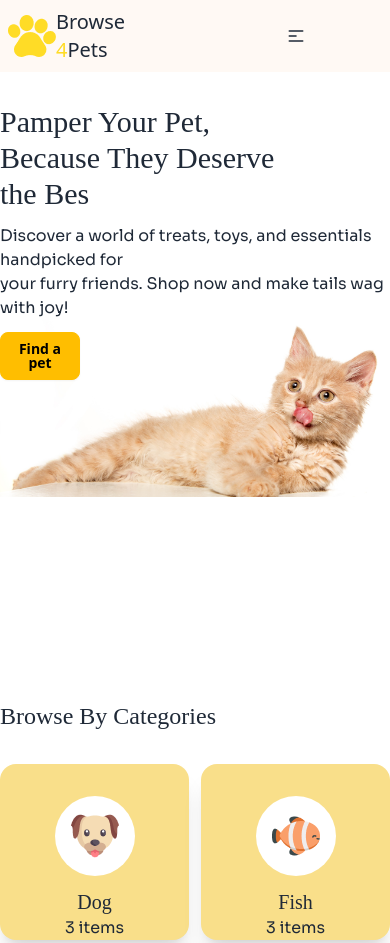
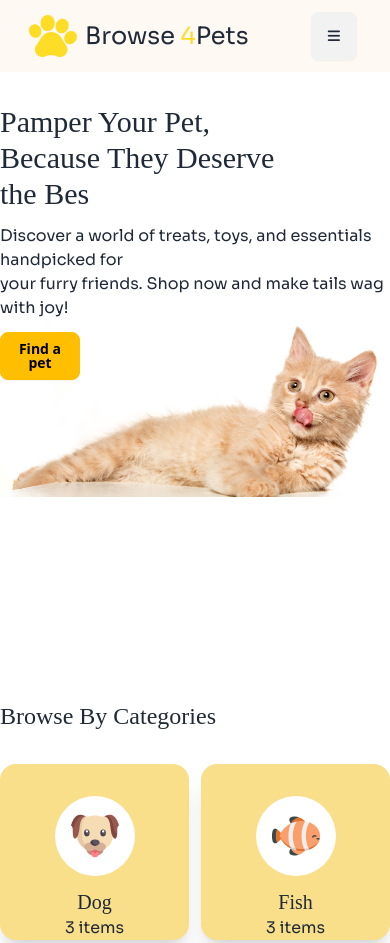
Before and after one commit to mahatab6/pet-shop, a plain HTML site: page index.html in a window 390 px wide. Shown: the top 943 px of the page. Drawn offline with nearby package versions, Linux system fonts and the light colour scheme; a web font is replaced by a local one.

Commit message:
responsive nav section added

```diff
--- a/index.html
+++ b/index.html
@@ -1,5 +1,5 @@
 <!DOCTYPE html>
-<html lang="en">
+<html lang="en" data-theme="light">
 <head>
     <meta charset="UTF-8">
     <meta name="viewport" content="width=device-width, initial-scale=1.0">
@@ -86,48 +86,40 @@
     <header>
 
         <!-- navbar-section -->
-
-
-
         <div class="bg-secondary">
-            <div class="navbar max-w-[1280px] mx-auto">
-                <div class="navbar-start justify-around">
-                <div class="dropdown order-1 ml-48 ">
-                    <div tabindex="0" role="button" class="btn btn-ghost sm:hidden">
-                    <svg
-                        xmlns="http://www.w3.org/2000/svg"
-                        class="h-5 w-5"
-                        fill="none"
-                        viewBox="0 0 24 24"
-                        stroke="currentColor">
-                        <path
-                        stroke-linecap="round"
-                        stroke-linejoin="round"
-                        stroke-width="2"
-                        d="M4 6h16M4 12h8m-8 6h16" />
-                    </svg>
+            <div class="md:flex justify-around  max-w-[1280px] mx-auto py-2">
+                <div class="flex justify-around items-center ">
+                    <div class="flex items-center gap-2">
+                        <img src="image/logo-header.png" alt="">
+                        <a class=" text-2xl sora">Browse <span class="text-btn-color">4</span>Pets</a>
                     </div>
 
-                     <!-- dropdown -->
-
+                    <div class="dropdown dropdown-end sm:hidden">
+                        <div tabindex="0" role="button" class="btn m-1">
+                            <i class="fa-solid fa-bars"></i>
                         </div>
-                <div class="flex items-center">
-                <img src="image/logo-header.png" alt="">
-                <a class=" text-xl">Browse <span class="text-btn-color">4</span>Pets</a>
+                        <ul tabindex="0" class="dropdown-content menu bg-base-100 rounded-box z-[1] w-52 p-2 shadow">
+                        <li><a>Item 1</a></li>
+                        <li><a>Item 2</a></li>
+                        <li><a>Item 1</a></li>
+                        <li><a>Item 2</a></li>
+                        </ul>
                     </div>
                 </div>
+
                 <div class="navbar-center hidden md:flex">
-                <ul class="menu menu-horizontal px-1">
+                    <ul class="menu menu-horizontal px-1 sora text-xl">
                         <li><a>Find a pet</a></li>
                         <li><a>Breeds</a></li>
                         <li><a>Contact us</a></li>
                     </ul>
                 </div>
-                <div class="navbar-end nav-btn gap-3">
-                <i class="fa-regular fa-bell"></i>
-                <i class="fa-solid fa-magnifying-glass"></i>
-                <a class="btn bg-white border-btn-color w-32">Login</a>
-                <a class="btn bg-btn-color w-32">Register</a>
+
+                <div class="nav-btn gap-3 sora text-xl ">
+                    <i class="fa-regular fa-bell pr-1"></i>
+                    <i class="fa-solid fa-magnifying-glass pr-1"></i>
+                    <a class="btn bg-white border-btn-color w-36">Login</a>
+                    <a class="btn bg-btn-color w-36 ">Register</a>
                 </div>
             </div>
         </div>
```
Lines whose indentation alone changed are shown as unchanged.
